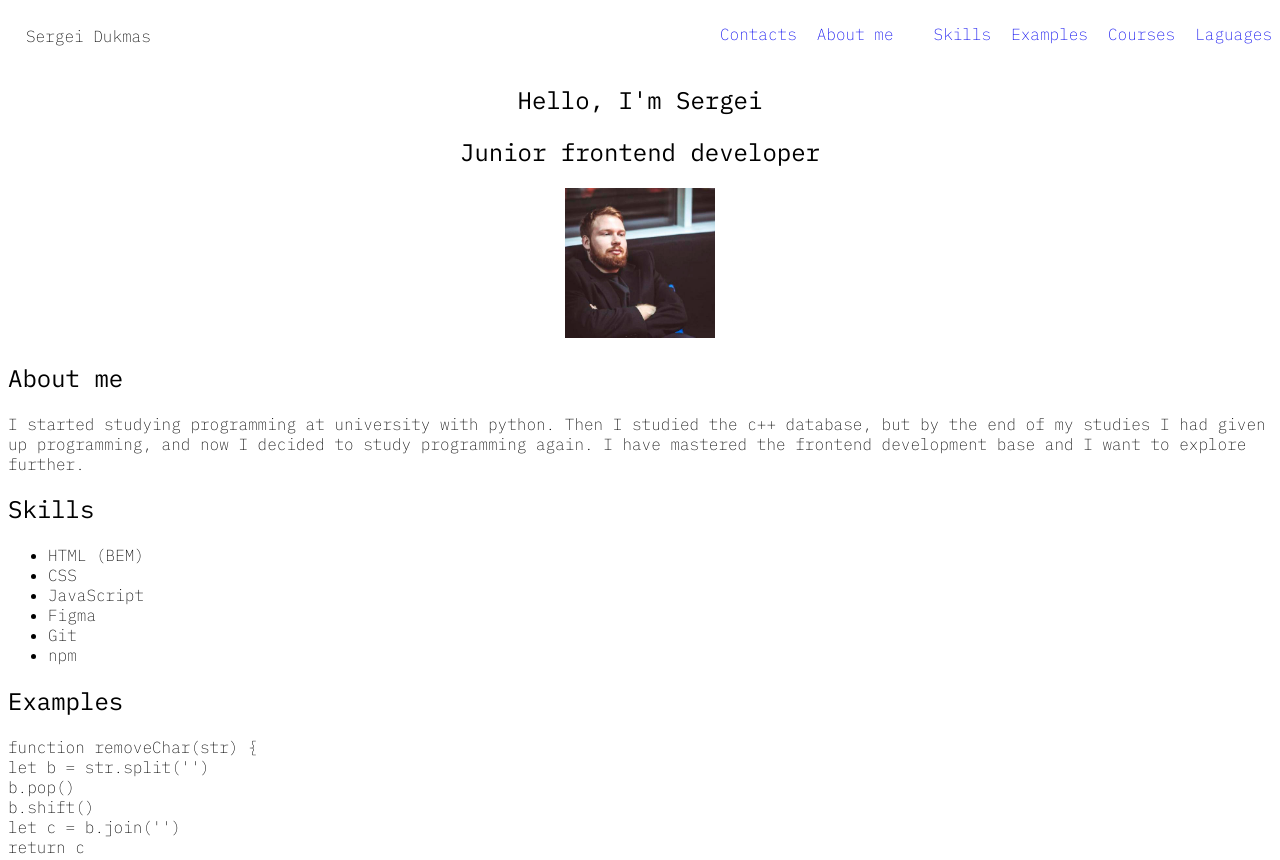
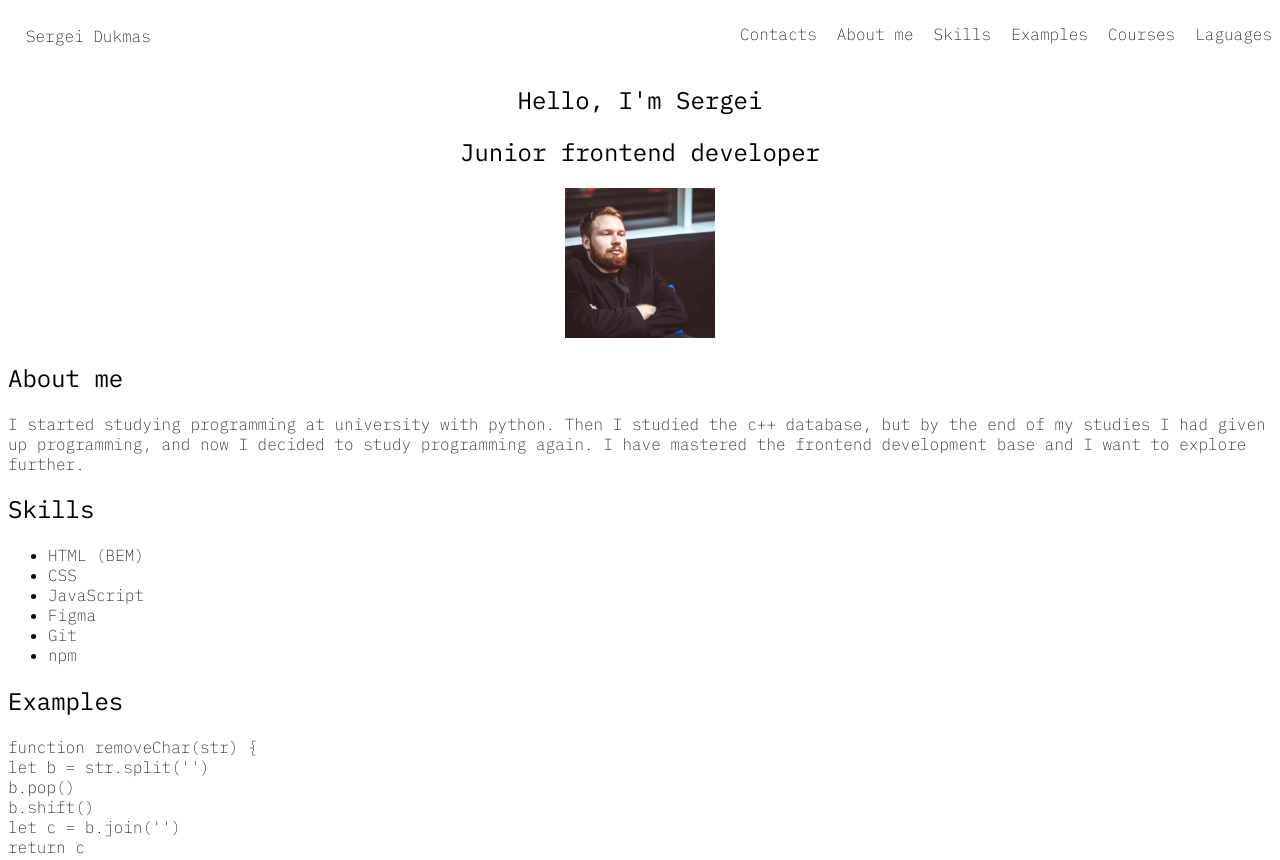
Before and after one commit to Sergei342/rsschool-cv, a plain HTML site: page index.html in a window 1280 px wide. Shown: the top 860 px of the page. Drawn offline with Linux system fonts and the light colour scheme.

Commit message:
fix: fix errors validator

```diff
--- a/index.html
+++ b/index.html
@@ -20,12 +20,12 @@
         <span class="logo">Sergei Dukmas</span>
 
                 <ul class="menu">
-            <li><a  href="#" class = "link_nav">Contacts</a></li>
-            <li><a href= "#" class = "link_nav">About me</li>
-                <li><a href= "#" class = "link_nav">Skills</a></li>
-                <li><a href= "#" class = "link_nav">Examples</a></li>
-                <li><a href= "#" class = "link_nav">Courses</a></li>
-                <li><a href= "#" class = "link_nav">Laguages</a></li>
+            <li>Contacts</li>
+            <li>About me</li>
+                <li>Skills</li>
+                <li>Examples</li>
+                <li>Courses</li>
+                <li>Laguages</li>
             </ul>
         </nav>
     </div>
```
